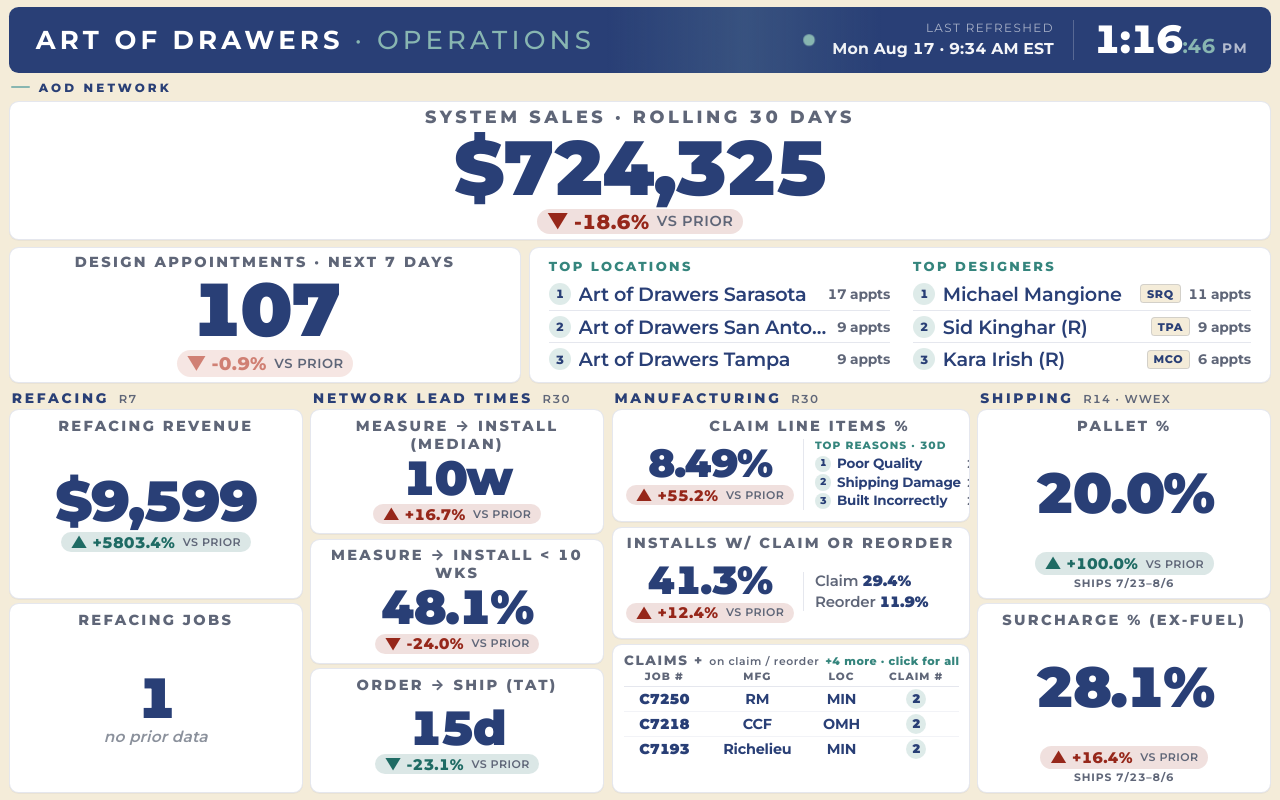
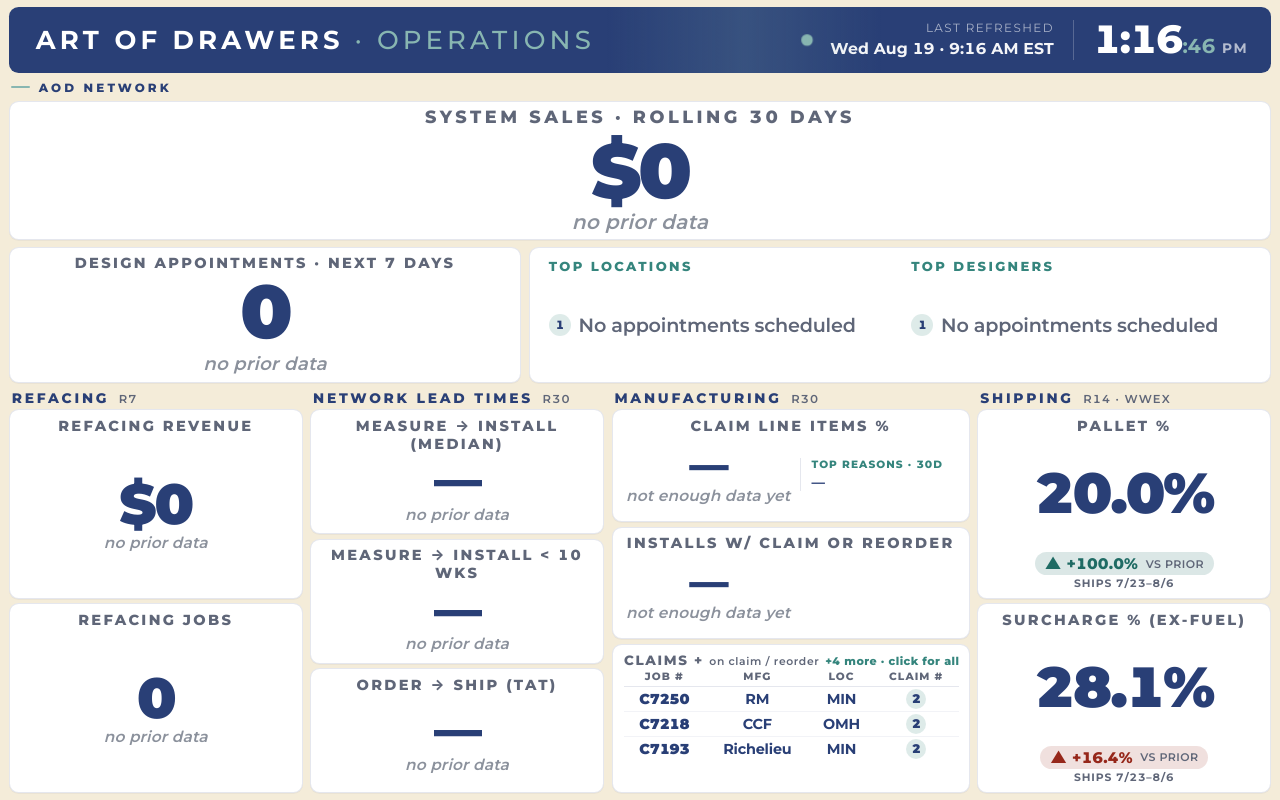
Before and after one commit to mfluker/aod-ops-dashboard, a plain HTML site: page index.html in a window 1280 px wide. Drawn offline with Linux system fonts and the light colour scheme.

Commit message:
Auto-refresh 2026-08-19 09:16 ET

```diff
--- a/index.html
+++ b/index.html
@@ -722,7 +722,7 @@
                 <div class="pulse"></div>
                 <div class="updated">
                     Last refreshed
-                    <span class="stamp">Mon Aug 17 · 9:34 AM EST</span>
+                    <span class="stamp">Wed Aug 19 · 9:16 AM EST</span>
                 </div>
                 <div class="clock">
         <span class="hm" id="clock-hm">--:--</span><span class="sec" id="clock-sec">:--</span><span class="mer" id="clock-mer">--</span>
@@ -736,33 +736,29 @@
             <div class="card revenue-hero">
                 <div class="label">System Sales · Rolling 30 Days</div>
                 <div class="metric-main">
-                    <div class="value">$724,325</div>
-                    <div class="vs-prior"><span class="indicator down-deep"><span class="arrow">▼</span> -18.6%<span class="vs-label">vs prior</span></span></div>
+                    <div class="value">$0</div>
+                    <div class="vs-prior"><span class="indicator no-data">no prior data</span></div>
                 </div>
             </div>
             <div class="row-bottom">
                 <div class="card appointments">
                     <div class="label">Design Appointments · Next 7 Days</div>
-                    <div class="big-number">107</div>
+                    <div class="big-number">0</div>
                     <div class="card-foot">
-                        <div class="indicator-row"><span class="indicator down-light"><span class="arrow">▼</span> -0.9%<span class="vs-label">vs prior</span></span></div>
+                        <div class="indicator-row"><span class="indicator no-data">no prior data</span></div>
                     </div>
                 </div>
                 <div class="card top-lists">
                     <div>
                         <h3>Top Locations</h3>
                         <ol>
-                            <li><span class="name">Art of Drawers Sarasota</span><span class="count">17 appts</span></li>
-            <li><span class="name">Art of Drawers San Antonio</span><span class="count">9 appts</span></li>
-            <li><span class="name">Art of Drawers Tampa</span><span class="count">9 appts</span></li>
+                            <li><span class="name" style="color:var(--text-secondary)">No appointments scheduled</span><span class="count"></span></li>
                         </ol>
                     </div>
                     <div>
                         <h3>Top Designers</h3>
                         <ol>
-                            <li><span class="name">Michael Mangione</span><span class="iata">SRQ</span><span class="count">11 appts</span></li>
-            <li><span class="name">Sid Kinghar (R)</span><span class="iata">TPA</span><span class="count">9 appts</span></li>
-            <li><span class="name">Kara Irish (R)</span><span class="iata">MCO</span><span class="count">6 appts</span></li>
+                            <li><span class="name" style="color:var(--text-secondary)">No appointments scheduled</span><span class="count"></span></li>
                         </ol>
                     </div>
                 </div>
@@ -779,14 +775,14 @@
                     <div class="metric-card">
                         <div class="label">Refacing Revenue</div>
                         <div class="metric-main">
-                            <div class="value">$9,599</div>
-                            <div class="vs-prior"><span class="indicator up-deep"><span class="arrow">▲</span> +5803.4%<span class="vs-label">vs prior</span></span></div>
+                            <div class="value">$0</div>
+                            <div class="vs-prior"><span class="indicator no-data">no prior data</span></div>
                         </div>
                     </div>
                     <div class="metric-card">
                         <div class="label">Refacing Jobs</div>
                         <div class="metric-main">
-                            <div class="value">1</div>
+                            <div class="value">0</div>
                             <div class="vs-prior"><span class="indicator no-data">no prior data</span></div>
                         </div>
                     </div>
@@ -800,15 +796,15 @@
                     <div class="metric-card">
                         <div class="label">Measure &rarr; Install (median)</div>
                         <div class="metric-main">
-                            <div class="value">10w</div>
-                            <div class="vs-prior"><span class="indicator down-deep"><span class="arrow">▲</span> +16.7%<span class="vs-label">vs prior</span></span></div>
+                            <div class="value">—</div>
+                            <div class="vs-prior"><span class="indicator no-data">no prior data</span></div>
                         </div>
                     </div>
                     <div class="metric-card">
                         <div class="label">Measure &rarr; Install &lt; 10 wks</div>
                         <div class="metric-main">
-                            <div class="value">48.1%</div>
-                            <div class="vs-prior"><span class="indicator down-deep"><span class="arrow">▼</span> -24.0%<span class="vs-label">vs prior</span></span></div>
+                            <div class="value">—</div>
+                            <div class="vs-prior"><span class="indicator no-data">no prior data</span></div>
                         </div>
                     </div>
                     <!-- Order -> Ship (TAT): status 5 -> status 6, nearest day.
@@ -817,8 +813,8 @@
                     <div class="metric-card">
                         <div class="label">Order &rarr; Ship (TAT)</div>
                         <div class="metric-main">
-                            <div class="value">15d</div>
-                            <div class="vs-prior"><span class="indicator up-deep"><span class="arrow">▼</span> -23.1%<span class="vs-label">vs prior</span></span></div>
+                            <div class="value">—</div>
+                            <div class="vs-prior"><span class="indicator no-data">no prior data</span></div>
                         </div>
                     </div>
                 </div>
@@ -833,12 +829,12 @@
                         <div class="label">Claim Line Items %</div>
                         <div class="metric-main split-main">
                             <div class="split-left">
-                                <div class="value">8.49%</div>
-                                <div class="vs-prior"><span class="indicator down-deep"><span class="arrow">▲</span> +55.2%<span class="vs-label">vs prior</span></span></div>
+                                <div class="value">—</div>
+                                <div class="vs-prior"><span class="indicator no-data">not enough data yet</span></div>
                             </div>
                             <div class="split-right">
                                 <div class="coc-reasons-title">Top Reasons &middot; 30d</div>
-                                <div class="coc-reason"><span class="rank">1</span><span class="name">Poor Quality</span><span class="share">23%</span></div><div class="coc-reason"><span class="rank">2</span><span class="name">Shipping Damage</span><span class="share">23%</span></div><div class="coc-reason"><span class="rank">3</span><span class="name">Built Incorrectly</span><span class="share">23%</span></div>
+                                <div class="coc-reason"><span class="name">—</span></div>
                             </div>
                         </div>
                     </div>
@@ -847,11 +843,11 @@
                         <div class="label">Installs w/ Claim or Reorder</div>
                         <div class="metric-main split-main">
                             <div class="split-left">
-                                <div class="value">41.3%</div>
-                                <div class="vs-prior"><span class="indicator down-deep"><span class="arrow">▲</span> +12.4%<span class="vs-label">vs prior</span></span></div>
+                                <div class="value">—</div>
+                                <div class="vs-prior"><span class="indicator no-data">not enough data yet</span></div>
                             </div>
                             <div class="split-right">
-                                <div class="cr-split"><span class="cr-part">Claim <b>29.4%</b></span><span class="cr-sep">·</span><span class="cr-part">Reorder <b>11.9%</b></span></div>
+                                <div class="cr-split"></div>
                             </div>
                         </div>
                     </div>
@@ -910,7 +906,7 @@
                         <tr><th>Job #</th><th>Parent</th><th>Mfg</th><th>Loc</th><th>Claim #</th><th>Date</th></tr>
                     </thead>
                     <tbody>
-                        <tr><td class="coc-job">C7250</td><td>C6865</td><td>RM</td><td>MIN</td><td><span class="coc-no">2</span></td><td>08/14/26</td></tr><tr><td class="coc-job">C7218</td><td>C6743</td><td>CCF</td><td>OMH</td><td><span class="coc-no">2</span></td><td>08/12/26</td></tr><tr><td class="coc-job">C7193</td><td>C7027</td><td>Richelieu</td><td>MIN</td><td><span class="coc-no">2</span></td><td>08/10/26</td></tr><tr><td class="coc-job">C7188</td><td>C7011</td><td>Richelieu</td><td>MIN</td><td><span class="coc-no">2</span></td><td>08/10/26</td></tr><tr><td class="coc-job">C7167</td><td>C6491</td><td>EAG</td><td>OMH</td><td><span class="coc-no">2</span></td><td>08/07/26</td></tr><tr><td class="coc-job">C7166</td><td>C7006</td><td>JB</td><td>CNS</td><td><span class="coc-no hot">3</span></td><td>08/07/26</td></tr><tr><td class="coc-job">C7165</td><td>C6949</td><td>EAG</td><td>CNS</td><td><span class="coc-no">2</span></td><td>08/07/26</td></tr>
+                        <tr><td class="coc-job">C7250</td><td>C6865</td><td>RM</td><td>MIN</td><td><span class="coc-no">2</span></td><td>—</td></tr><tr><td class="coc-job">C7218</td><td>C6743</td><td>CCF</td><td>OMH</td><td><span class="coc-no">2</span></td><td>—</td></tr><tr><td class="coc-job">C7193</td><td>C7027</td><td>Richelieu</td><td>MIN</td><td><span class="coc-no">2</span></td><td>—</td></tr><tr><td class="coc-job">C7188</td><td>C7011</td><td>Richelieu</td><td>MIN</td><td><span class="coc-no">2</span></td><td>—</td></tr><tr><td class="coc-job">C7167</td><td>C6491</td><td>EAG</td><td>OMH</td><td><span class="coc-no">2</span></td><td>—</td></tr><tr><td class="coc-job">C7166</td><td>C7006</td><td>JB</td><td>CNS</td><td><span class="coc-no hot">3</span></td><td>—</td></tr><tr><td class="coc-job">C7165</td><td>C6949</td><td>EAG</td><td>CNS</td><td><span class="coc-no">2</span></td><td>—</td></tr>
                     </tbody>
                 </table>
             </div>
```
